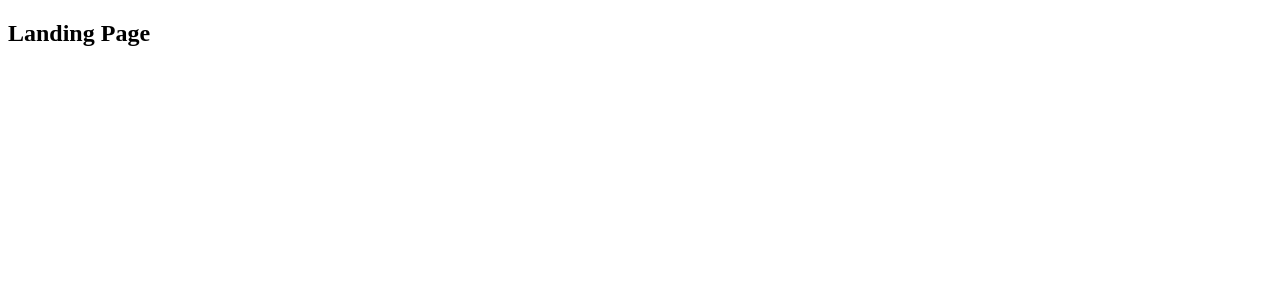
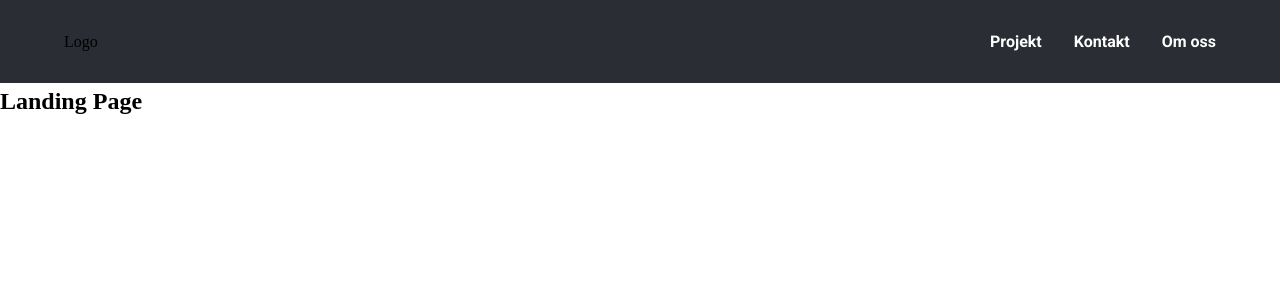
Before and after one commit to Sunse7/ebmab, a React (Vite) app in the folder ebmab/: page / in a window 1280 px wide. Shown: the top 300 px of the page. Built offline with nearby package versions, Linux system fonts and the light colour scheme.

Commit message:
Added header to all pages and styled it

```diff
--- /dev/null
+++ b/ebmab/src/components/header/Header.jsx
@@ -0,0 +1,21 @@
+import { Link, useNavigate } from "react-router-dom";
+import './style.scss';
+
+export function Header() {
+ const location = window.location;
+
+  return (
+    <header className="header">
+      <nav className="header__nav">
+        <Link to='/' className="header__nav--logo">
+          <figure>Logo</figure>
+        </Link>
+        <section className="header__nav--links-container">
+        <Link to="/projekt" className={location.pathname === '/projekt' ? 'active' : ''}>Projekt</Link>
+        <Link to="/kontakt" className={location.pathname === '/kontakt' ? 'active' : ''}>Kontakt</Link>
+        <Link to="/om-oss" className={location.pathname === '/om-oss' ? 'active' : ''}>Om oss</Link>
+        </section>
+      </nav>
+    </header>
+  );
+}
--- /dev/null
+++ b/ebmab/src/components/header/style.scss
@@ -0,0 +1,29 @@
+@import '../../styles/colors';
+@import '../../styles/variables';
+@import '../../styles/typography';
+@import '../../styles/reset';
+
+.header {
+    background-color: $primaryDark;
+    padding: $padding-huge $padding-massiv;
+
+    &__nav {
+        display: flex;
+        flex-direction: row;
+        align-items: center;
+        justify-content: space-between;
+        &--logo {
+
+        }
+
+        &--links-container {
+            @include navigationFont;
+            color: $white;
+            display: flex;
+            gap: $gap-huge;
+            a.active {
+                border-bottom: 2px solid $secondaryOrange;
+            }
+        }
+    }
+}
--- a/ebmab/src/pages/about/AboutPage.jsx
+++ b/ebmab/src/pages/about/AboutPage.jsx
@@ -1,5 +1,10 @@
+import { Header } from "../../components/header/Header";
+
 export function AboutPage() {
-    return (
-        <h2>About Page</h2>
-    )
+  return (
+    <>
+      <Header />
+      <h2>About Page</h2>
+    </>
+  );
 }
--- a/ebmab/src/pages/contact/ContactPage.jsx
+++ b/ebmab/src/pages/contact/ContactPage.jsx
@@ -1,5 +1,10 @@
+import { Header } from "../../components/header/Header";
+
 export function ContactPage() {
-    return (
-        <h2>Contact Page</h2>
-    )
+  return (
+    <>
+      <Header />
+      <h2>Contact Page</h2>
+    </>
+  );
 }
--- a/ebmab/src/pages/editProject/EditProjectPage.jsx
+++ b/ebmab/src/pages/editProject/EditProjectPage.jsx
@@ -1,5 +1,10 @@
+import { Header } from "../../components/header/Header";
+
 export function EditProjectPage() {
-    return (
-        <h2>Edit Page</h2>
-    )
+  return (
+    <>
+      <Header />
+      <h2>Edit Page</h2>
+    </>
+  );
 }
--- a/ebmab/src/pages/landing/LandingPage.jsx
+++ b/ebmab/src/pages/landing/LandingPage.jsx
@@ -1,5 +1,10 @@
+import { Header } from "../../components/header/Header";
+
 export function LandingPage() {
-    return (
-        <h2>Landing Page</h2>
-    )
+  return (
+    <>
+      <Header />
+      <h2>Landing Page</h2>
+    </>
+  );
 }
--- a/ebmab/src/pages/project/ProjectPage.jsx
+++ b/ebmab/src/pages/project/ProjectPage.jsx
@@ -1,5 +1,10 @@
+import { Header } from "../../components/header/Header";
+
 export function ProjectPage() {
-    return (
-        <h2>Project Page</h2>
-    )
+  return (
+    <>
+      <Header />
+      <h2>Project Page</h2>
+    </>
+  );
 }
--- a/ebmab/src/styles/_reset.scss
+++ b/ebmab/src/styles/_reset.scss
@@ -12,12 +12,17 @@
     display: block;
     max-width: 100%;
   }
-  input, button, textarea, select {
+  input, button, textarea, select, a {
     font: inherit;
   }
   p, h1, h2, h3, h4, h5, h6 {
     overflow-wrap: break-word;
   }
+  a {
+    color: inherit;
+    text-decoration: none;
+    line-height: normal;
+  }
   #root, #__next {
     isolation: isolate;
   }
--- a/ebmab/src/styles/_typography.scss
+++ b/ebmab/src/styles/_typography.scss
@@ -1 +1,16 @@
 @import url('https://fonts.googleapis.com/css2?family=Montserrat:ital,wght@0,100..900;1,100..900&family=Roboto:ital,wght@0,100;0,300;0,400;0,500;0,700;0,900;1,100;1,300;1,400;1,500;1,700;1,900&display=swap');
+
+$fsBase: 16px;
+$fwNormal: 400;
+$fwBold: 600;
+
+@mixin paragraphFont {
+    font-family: 'Roboto';
+    font-size: 20px;
+}
+
+@mixin navigationFont {
+    font-family: 'Roboto';
+    font-size: $fsBase;
+    font-weight: $fwBold;
+}
--- a/ebmab/src/styles/_variables.scss
+++ b/ebmab/src/styles/_variables.scss
@@ -1 +1,23 @@
 // TODO add margins, gap, paddings and mixins here
+
+/* PADDING, MARGIN, GAP */
+$base: 16px;
+
+$padding-massiv: calc($base * 4);
+$padding-huge: calc($base * 2);
+$padding-large: calc($base * 1.5);
+$padding: $base;
+$padding-sml: calc($base / 2);
+$padding-nano: calc($base / 4);
+
+$margin-huge: calc($base * 2);
+$margin-large: calc($base * 1.5);
+$margin: $base;
+$margin-sml: calc($base / 2);
+$margin-nano: calc($base / 4);
+
+$gap-huge: calc($base * 2);
+$gap-large: calc($base * 1.5);
+$gap: $base;
+$gap-sml: calc($base / 2);
+$gap-nano: calc($base / 4);
```
Also changed, not shown: ebmab/src/router/router.jsx (+5 -5 lines), 1 other file (tests, documents, lock files or other folders).
